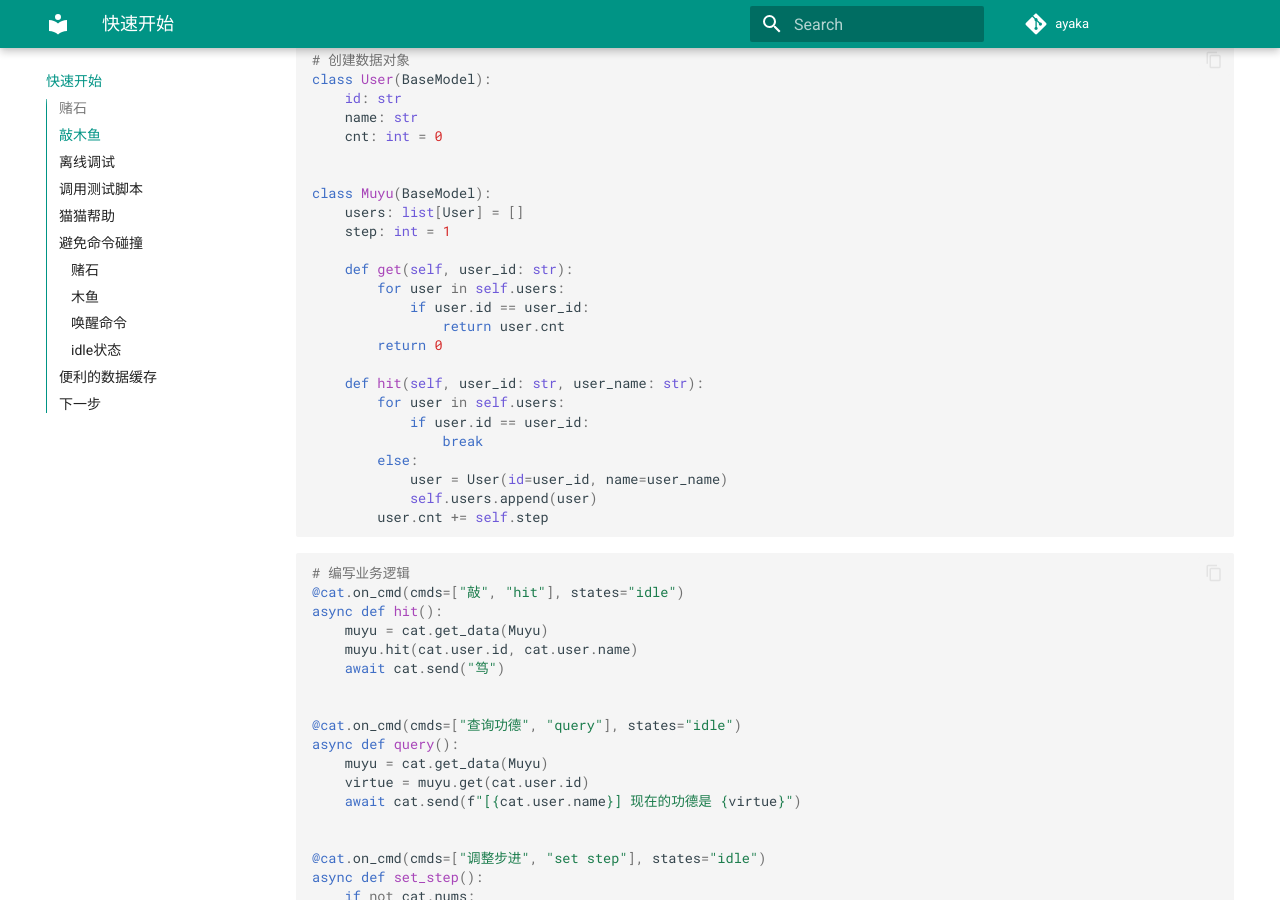
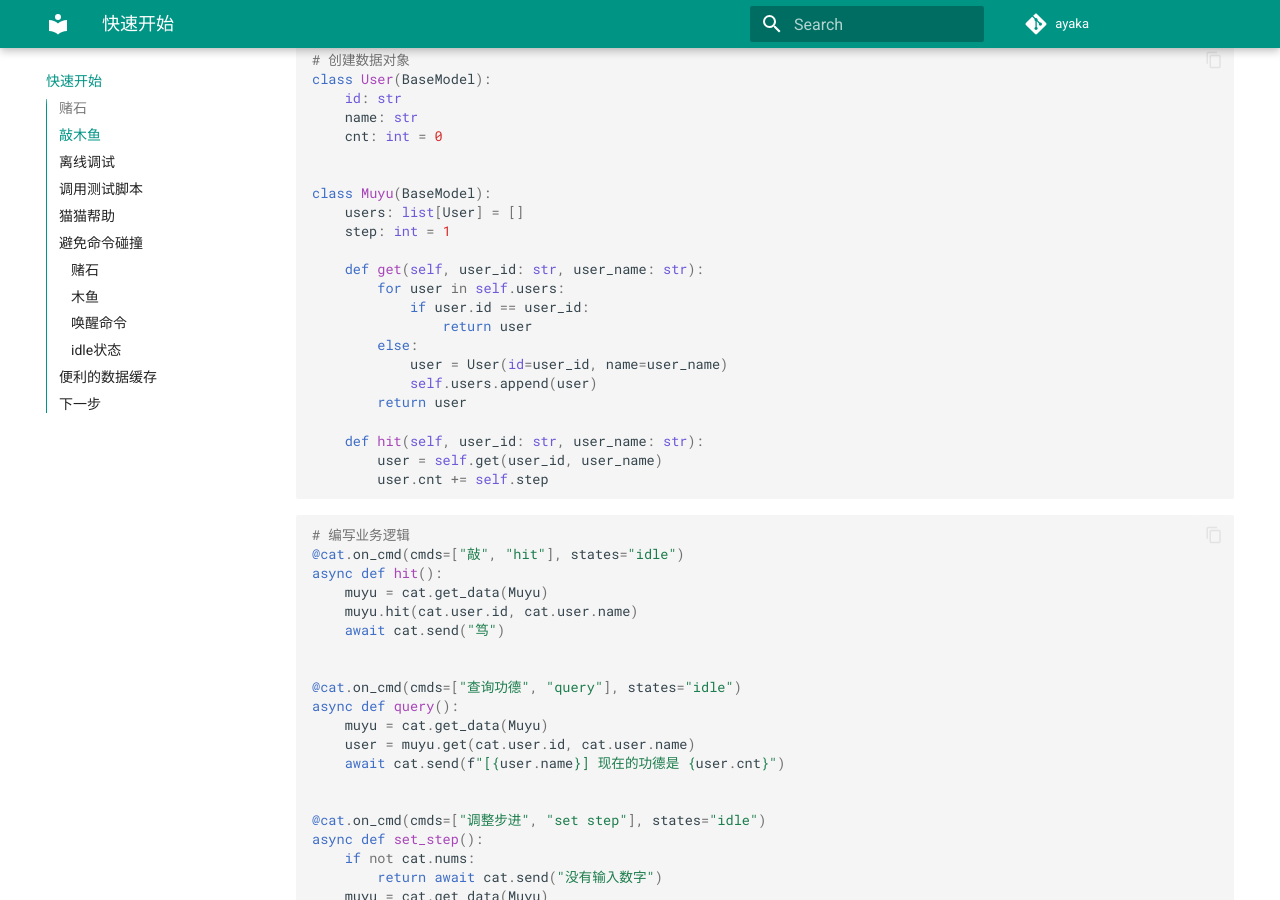
Before and after one commit to bridgeL/ayaka, an MkDocs documentation site: the page built from website/quickstart.md, in a window 1280 px wide and 900 px high, scrolled down 919 px. Built offline with MkDocs 1.6.1 and Material for MkDocs 9.7.7, drawn with Linux system fonts in a browser that asks for light colours; comment, search, counter and statistics services are not loaded.

Commit message:
更新文档

````diff
--- a/website/quickstart.md
+++ b/website/quickstart.md
@@ -49,19 +49,17 @@ class Muyu(BaseModel):
     users: list[User] = []
     step: int = 1
 
-    def get(self, user_id: str):
+    def get(self, user_id: str, user_name: str):
         for user in self.users:
             if user.id == user_id:
-                return user.cnt
-        return 0
-
-    def hit(self, user_id: str, user_name: str):
-        for user in self.users:
-            if user.id == user_id:
-                break
+                return user
         else:
             user = User(id=user_id, name=user_name)
             self.users.append(user)
+        return user
+
+    def hit(self, user_id: str, user_name: str):
+        user = self.get(user_id, user_name)
         user.cnt += self.step
 ```
 
@@ -77,8 +75,8 @@ async def hit():
 @cat.on_cmd(cmds=["查询功德", "query"], states="idle")
 async def query():
     muyu = cat.get_data(Muyu)
-    virtue = muyu.get(cat.user.id)
-    await cat.send(f"[{cat.user.name}] 现在的功德是 {virtue}")
+    user = muyu.get(cat.user.id, cat.user.name)
+    await cat.send(f"[{user.name}] 现在的功德是 {user.cnt}")
 
 
 @cat.on_cmd(cmds=["调整步进", "set step"], states="idle")
````
Also changed, not shown: docs/quickstart/index.html (+8 -10 lines), docs/search/search_index.json (+1 -1 lines), 2 other files.
